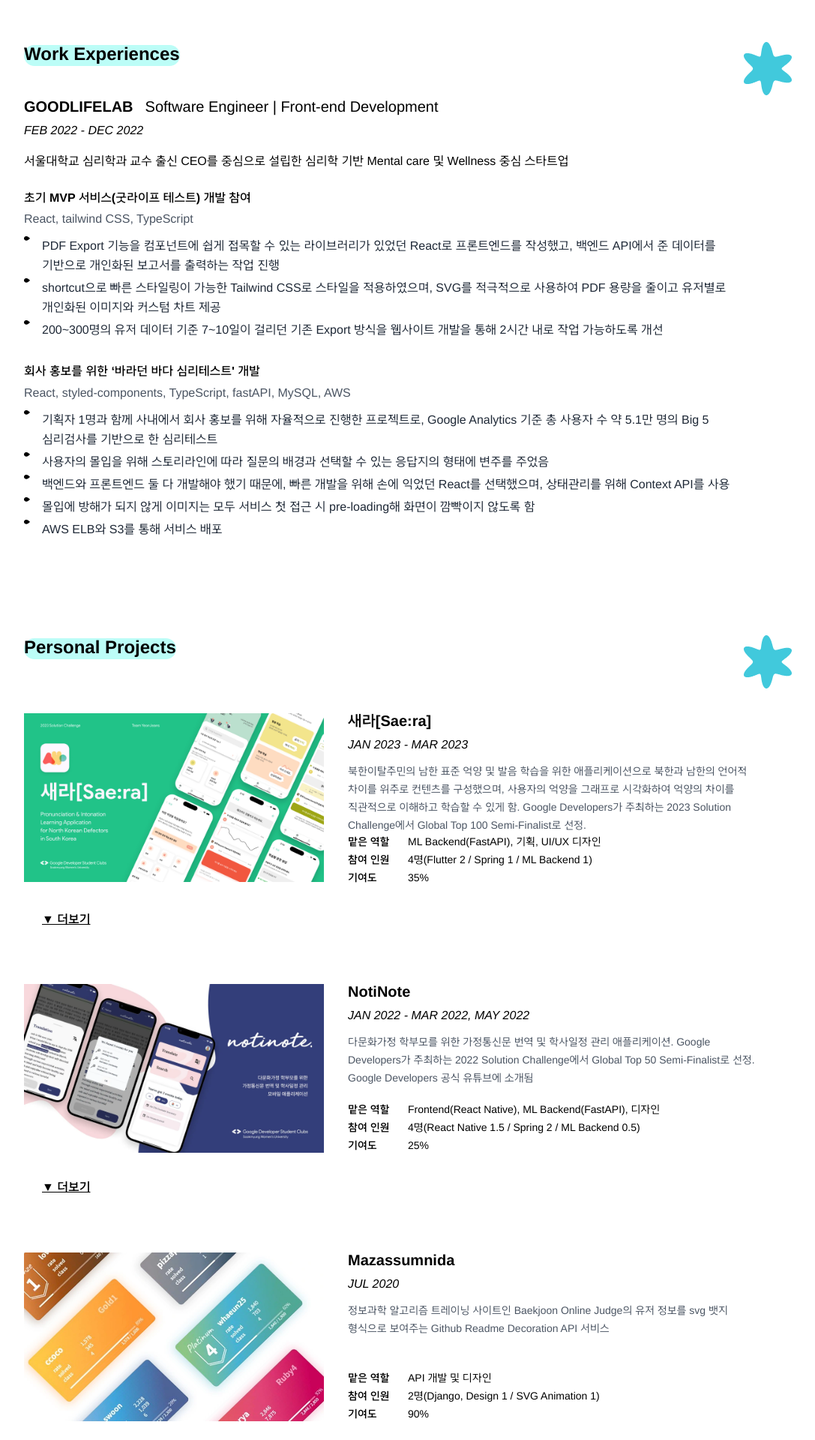
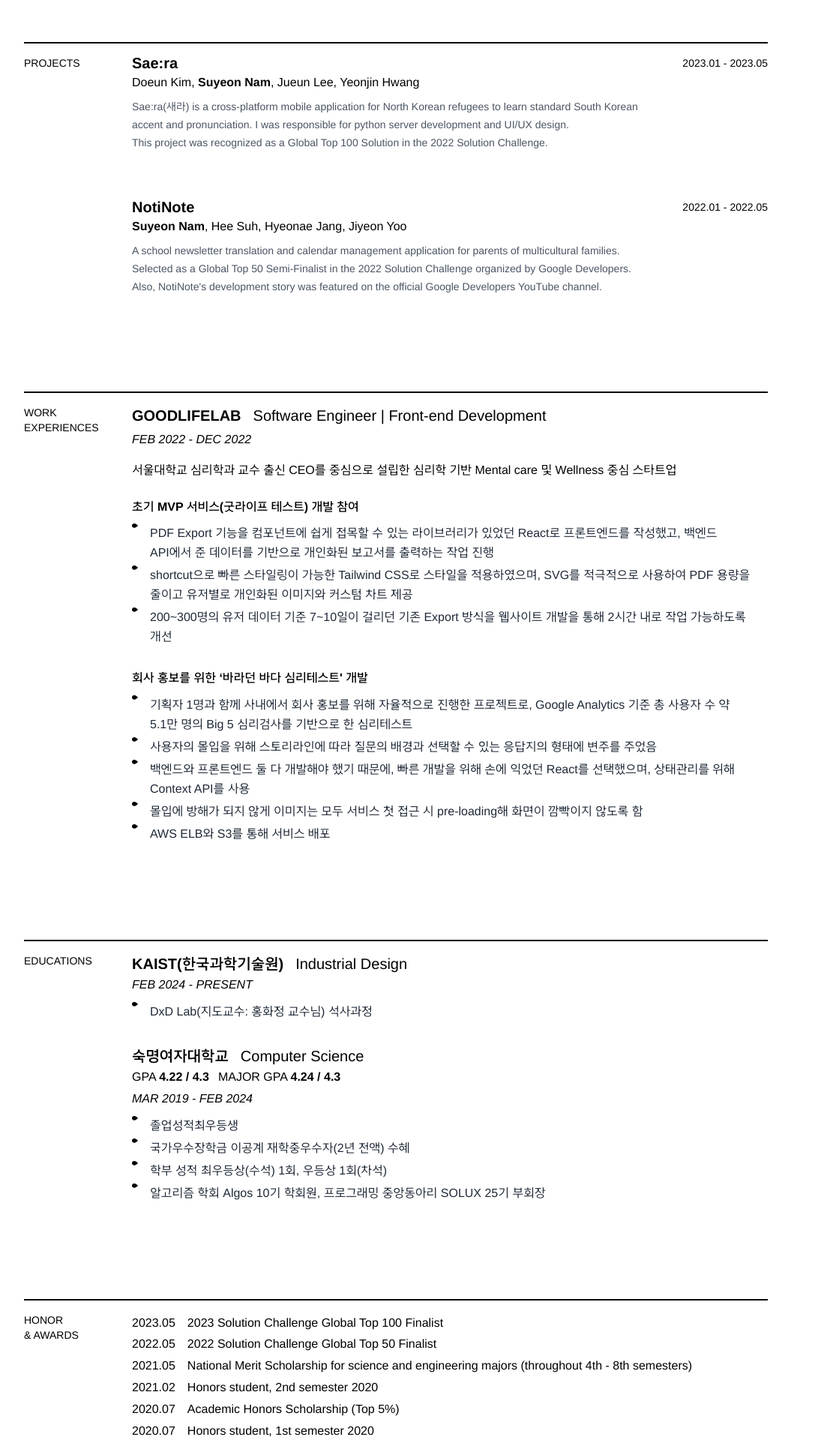
Before and after one commit to mori8/resume, a Next.js app: page / in a window 1280 px wide. Shown: the part 480-2400 px from the top of the page at 75% size, without its empty margins (112-1199 px from the left). Built offline with nearby package versions, Linux system fonts and the light colour scheme.

Commit message:
Implement: SectionWrapper

```diff
--- /dev/null
+++ b/components/molecules/SectionWrapper.tsx
@@ -0,0 +1,17 @@
+import React from "react";
+
+type Props = {
+  sectionTitle: string;
+  children: React.ReactNode;
+};
+
+export default function SectionWrapper({ sectionTitle, children }: Props) {
+  return (
+    <div className="border-t-2 border-t-black pt-4 flex flex-row gap-4">
+      <h2 className="text-sm font-medium leading-5 mb-10 whitespace-pre-wrap lg:w-32 flex-shrink-0">
+        {sectionTitle.toUpperCase()}
+      </h2>
+      <div>{children}</div>
+    </div>
+  );
+}
--- a/components/organisms/Educations.tsx
+++ b/components/organisms/Educations.tsx
@@ -1,14 +1,12 @@
 import * as React from "react";
 import HighlightedText from "../atoms/HighlightedText";
 import CustomLi from "../atoms/CustomLi";
+import SectionWrapper from "../molecules/SectionWrapper";
 import educations from "../../data/educations.json";
 
 export default function Educations() {
   return (
-    <section className="section-educations">
-      <HighlightedText backgroundSize="none" className="text-2xl mb-10">
-        Educations
-      </HighlightedText>
+    <SectionWrapper sectionTitle="Educations">
       <div className="flex flex-col gap-8">
         {educations.map((education, index) => (
           <div className="flex-1 flex flex-col">
@@ -41,6 +39,6 @@ export default function Educations() {
           </div>
         ))}
       </div>
-    </section>
+    </SectionWrapper>
   );
 }
--- a/components/organisms/Experiences.tsx
+++ b/components/organisms/Experiences.tsx
@@ -1,7 +1,7 @@
-import { useState } from "react";
 import HighlightedText from "../atoms/HighlightedText";
 import CustomLi from "../atoms/CustomLi";
 import experiences from "../../data/experiences.json";
+import SectionWrapper from "../molecules/SectionWrapper";
 import classNames from "classnames";
 
 export default function Experiences() {
@@ -31,11 +31,10 @@ export default function Experiences() {
         </div>
         <div className="flex flex-col gap-2">
           {projects.map((project, project_index) => {
-            const { title, description, techstack, screenshots } = project;
+            const { title, description } = project;
             return (
               <div key={`exp_${index}_p${project_index}`} className="">
                 <h4 className="mt-5 font-semibold">{title}</h4>
-                <p className="text-gray-600">{techstack.join(", ")}</p>
                 <ul className="ul-disc">
                   {description.map((desc, desc_index) => {
                     return (
@@ -54,13 +53,10 @@ export default function Experiences() {
   };
 
   return (
-    <section className="section-experiences">
-      <HighlightedText backgroundSize="none" className="text-2xl mb-10">
-        Work Experiences
-      </HighlightedText>
+    <SectionWrapper sectionTitle={`Work\nExperiences`}>
       {experiences.map((experience, index) => (
         <Experience key={`exp_${index}`} {...experience} index={index} />
       ))}
-    </section>
+    </SectionWrapper>
   );
 }
--- /dev/null
+++ b/components/organisms/HonorAndAwards.tsx
@@ -0,0 +1,18 @@
+import React from 'react'
+import SectionWrapper from '../molecules/SectionWrapper'
+import HonorAndAwardsData from '../../data/honor_and_awards.json'
+
+type Props = {}
+
+export default function HonorAndAwards({}: Props) {
+  return (
+    <SectionWrapper sectionTitle={`Honor\n& Awards`}>
+      {HonorAndAwardsData.map((award, index) => (
+        <div key={`award_${index}`} className="flex gap-4">
+          <span>{award.date}</span>
+          <span>{award.content}</span>
+        </div>
+      ))}
+    </SectionWrapper>
+  )
+}
--- a/components/organisms/Projects.tsx
+++ b/components/organisms/Projects.tsx
@@ -2,105 +2,54 @@ import * as React from "react";
 import { useState } from "react";
 import HighlightedText from "../atoms/HighlightedText";
 import ProjectInfo from "../atoms/ProjectInfo";
-import ThumbnailView from "../atoms/ThumbnailView";
-import ReferencesAnchorButton from "../molecules/ReferencesAnchorButton";
+import SectionWrapper from "../molecules/SectionWrapper";
 import projects from "../../data/projects.json";
 import classNames from "classnames";
 
 export default function Projects() {
-  const [isExpanded, setIsExpanded] = useState(
-    Array(projects.length).fill(false)
-  );
-
   const Project = (
     props: ProjectsProps & {
       index: number;
     }
   ) => {
-    const {
-      title,
-      imageURL,
-      description,
-      period,
-      myRoles,
-      teamMembers,
-      contributions,
-      responsibilities,
-      link,
-      references,
-      index,
-    } = props;
-
-    const ChangeIsExpanded = (index: number) => {
-      const newIsExpanded = [...isExpanded];
-      newIsExpanded[index] = !newIsExpanded[index];
-      setIsExpanded(newIsExpanded);
-    };
+    const { title, description, period, myRoles, teamMembers, link } = props;
 
     return (
       <div className="project-container">
         <div className="flex-1 flex flex-row gap-8">
-          <div className="">
-            <ThumbnailView imageURL={imageURL} type={"blog"} size="lg" />
-          </div>
           <div className="flex flex-col justify-between">
             <div className="flex-1">
-              <a href={link} target="_blank" className="hover:underline">
-                <h5 className="mb-2 font-bold text-xl leading-none">{title}</h5>
-              </a>
-              <div className="period mb-2">
-                <span>{period}</span>
+              <div className="flex flex-row justify-between text-sm">
+                <a href={link} target="_blank" className="hover:underline">
+                  <h5 className="mb-2 font-bold text-xl leading-none">
+                    {title}
+                  </h5>
+                </a>
+                <div className="mb-2">
+                  <span>{period}</span>
+                </div>
               </div>
-              <p className="text-sm text-gray-600 whitespace-pre-wrap leading-6">
+              <p className="mb-3 leading-none">
+                  {
+                    teamMembers.map((member, index) => (
+                      <span key={`team_member_${index}`}>
+                        <span className={
+                          classNames({
+                            "font-bold": member === "Suyeon Nam"
+                          })
+                        }>
+                        {member}
+                        </span>
+                        {index !== teamMembers.length - 1 && ", "}
+                      </span>
+                    ))
+
+                  }
+              </p>
+              <p className="text-sm text-gray-600 whitespace-pre-wrap leading-6 w-4/5">
                 {description}
               </p>
             </div>
-            <div className="text-sm flex flex-col gap-1">
-              <ProjectInfo type="맡은 역할" value={myRoles} />
-              <ProjectInfo type="참여 인원" value={teamMembers} />
-              <ProjectInfo type="기여도" value={contributions} />
-            </div>
-          </div>
-        </div>
-        <div className="mt-6 project-desc-wrapper bg-white">
-          <button
-            onClick={() => ChangeIsExpanded(index)}
-            className="font-bold underline px-6 py-2 w-full text-left"
-          >
-            {isExpanded[index] ? "▲ 접기" : "▼ 더보기"}
-          </button>
-          <div
-            className={classNames("px-6 pb-6", {
-              hidden: !isExpanded[index],
-            })}
-          >
-            <div className="project-desc-detail-wrapper">
-              <h4 className="font-bold mb-3">Key Responsibilities</h4>
-              <ul className="list-inside text-sm text-gray-600 leading-5">
-                {responsibilities.map((role, index) => (
-                  <li key={"role_" + index + "_" + role} className="mb-2">
-                    {role}
-                  </li>
-                ))}
-              </ul>
-            </div>
-            {props.references?.length !== 0 && (
-              <div className="project-desc-detail-wrapper">
-                <h4 className="font-bold mb-3">References</h4>
-                <div className="references-container mt-2">
-                  {props.references?.map((reference, index) => (
-                    <ReferencesAnchorButton
-                      key={`reference-${index}-${reference.title}`}
-                      title={reference.title}
-                      mainText={reference.mainText}
-                      imageURL={reference.imageURL}
-                      href={reference.href}
-                      type={reference.type}
-                    />
-                  ))}
-                </div>
-              </div>
-            )}
           </div>
         </div>
       </div>
@@ -108,15 +57,12 @@ export default function Projects() {
   };
 
   return (
-    <section className="section-projects">
-      <HighlightedText backgroundSize="none" className="text-2xl mb-10">
-        Personal Projects
-      </HighlightedText>
-      <div className="flex flex-col gap-16 mt-8">
+    <SectionWrapper sectionTitle="Projects">
+      <div className="flex flex-col gap-16">
         {projects.map((project, index) => (
           <Project {...project} key={"project_" + index} index={index} />
         ))}
       </div>
-    </section>
+    </SectionWrapper>
   );
 }
--- a/components/templates/ResumeTemplate.tsx
+++ b/components/templates/ResumeTemplate.tsx
@@ -5,7 +5,7 @@ import ResumeFooter from "../organisms/ResumeFooter";
 import Educations from "../organisms/Educations";
 import Experiences from "../organisms/Experiences";
 import Projects from "../organisms/Projects";
-import Communities from "../organisms/Communities";
+import HonorAndAwards from "../organisms/HonorAndAwards";
 import RoundedButtonWithHoverMessage from "../atoms/RoundedButtonWithHoverMessage";
 
 export interface IResumeTemplateProps {}
@@ -30,11 +30,10 @@ export default function ResumeTemplate(props: IResumeTemplateProps) {
         <ResumeHeader />
       </>
       <main className="flex flex-col gap-32 mt-24">
-        {/* TODO: 여기서 props로 json 전달 */}
+        <Projects />
         <Experiences />
-        <Projects />
-        <Communities />
         <Educations />
+        <HonorAndAwards />
       </main>
       <>
         <ResumeFooter />
--- /dev/null
+++ b/data/honor_and_awards.json
@@ -0,0 +1,34 @@
+[
+  {
+    "date": "2023.05",
+    "content": "2023 Solution Challenge Global Top 100 Finalist"
+  },
+  {
+    "date": "2022.05",
+    "content": "2022 Solution Challenge Global Top 50 Finalist"
+  },
+  {
+    "date": "2021.05",
+    "content": "National Merit Scholarship for science and engineering majors (throughout 4th - 8th semesters)"
+  },
+  {
+    "date": "2021.02",
+    "content": "Honors student, 2nd semester 2020"
+  },
+  {
+    "date": "2020.07",
+    "content": "Academic Honors Scholarship (Top 5%)"
+  },
+  {
+    "date": "2020.07",
+    "content": "Honors student, 1st semester 2020"
+  },
+  {
+    "date": "2020.01",
+    "content": "Academic Honors Scholarship (Top 5%)"
+  },
+  {
+    "date": "2019.07",
+    "content": "Academic Honors Scholarship (Top 10%)"
+  }
+]
--- a/data/projects.json
+++ b/data/projects.json
@@ -1,11 +1,12 @@
 [
   {
-    "title": "새라[Sae:ra]",
-    "imageURL": "/images/project-saera.webp",
-    "period": "JAN 2023 - MAR 2023",
-    "description": "북한이탈주민의 남한 표준 억양 및 발음 학습을 위한 애플리케이션으로 북한과 남한의 언어적 차이를 위주로 컨텐츠를 구성했으며, 사용자의 억양을 그래프로 시각화하여 억양의 차이를 직관적으로 이해하고 학습할 수 있게 함. Google Developers가 주최하는 2023 Solution Challenge에서 Global Top 100 Semi-Finalist로 선정.",
+    "title": "Sae:ra",
+    "imageURL": "",
+    "period": "2023.01 - 2023.05",
+    "description": "Sae:ra(새라) is a cross-platform mobile application for North Korean refugees to learn standard South Korean accent and pronunciation. I was responsible for python server development and UI/UX design.\nThis project was recognized as a Global Top 100 Solution in the 2022 Solution Challenge.",
     "myRoles": "ML Backend(FastAPI), 기획, UI/UX 디자인",
-    "teamMembers": "4명(Flutter 2 / Spring 1 / ML Backend 1)",
+    "teamMembers": ["Doeun Kim", "Suyeon Nam", "Jueun Lee", "Yeonjin Hwang"],
+    "highlightOnTeamMembers": 1,
     "contributions": "35%",
     "responsibilities": [
       "ML 모델 사용과 문장 간 유사도 계산, 데이터 가공 등을 위한 Python 서버 (FastAPI) 개발",
@@ -14,24 +15,27 @@
       "보안을 위해 매 통신 시 스프링 서버와 Access-Token을 통해 인증",
       "더 나은 사용자 경험을 위해 컴포넌트 배치와 형태에 통일감을 주고, 애니메이션이나 알림음 등의 유저 피드백을 적극적으로 활용한 UI를 디자인"
     ],
-    "link": "https://github.com/YeonJeans",
-    "references": [
+    "links": [
       {
-        "title": "Saera - GDSC Solution Challenge 2023",
-        "mainText": "Saera(새라) is a pronunciation & intonation Learning application for North Korean defectors in South Korea. We built our project with Google technologies like Flutter and GCP, and visualize intonation through models in Tensorflow Hub.",
-        "imageURL": "/images/project-saera.webp",
-        "href": "https://www.youtube.com/watch?v=zmuxz9bldj4",
-        "type": "youtube"
+        "icon": "github",
+        "title": "GitHub",
+        "href": "https://github.com/YeonJeans"
+      },
+      {
+        "icon": "youtube",
+        "title": "Demo Video",
+        "href": "https://www.youtube.com/watch?v=zmuxz9bldj4"
       }
     ]
   },
   {
     "title": "NotiNote",
-    "imageURL": "/images/project-notinote.webp",
-    "period": "JAN 2022 - MAR 2022, MAY 2022",
-    "description": "다문화가정 학부모를 위한 가정통신문 번역 및 학사일정 관리 애플리케이션. Google Developers가 주최하는 2022 Solution Challenge에서 Global Top 50 Semi-Finalist로 선정. Google Developers 공식 유튜브에 소개됨",
+    "imageURL": "",
+    "period": "2022.01 - 2022.05",
+    "description": "A school newsletter translation and calendar management application for parents of multicultural families. Selected as a Global Top 50 Semi-Finalist in the 2022 Solution Challenge organized by Google Developers. Also, NotiNote's development story was featured on the official Google Developers YouTube channel.",
     "myRoles": "Frontend(React Native), ML Backend(FastAPI), 디자인",
-    "teamMembers": "4명(React Native 1.5 / Spring 2 / ML Backend 0.5)",
+    "teamMembers": ["Suyeon Nam", "Hee Suh", "Hyeonae Jang", "Jiyeon Yoo"],
+    "highlightOnTeamMembers": 0,
     "contributions": "25%",
     "responsibilities": [
       "인트로 화면과 홈 화면, 검색 화면 디자인 및 구현",
@@ -40,45 +44,34 @@
       "HuggingFace Accelerated Inference API 사용을 위한 FastAPI 서버 구축 및 Heroku 배포",
       "Googler의 멘토링 피드백을 반영한 UX 개선 및 QA ML 모델을 도입해 날짜-이벤트 매칭 기능의 한계 개선(이벤트 추출 성능 평가 결과 정확도 84.6%)"
     ],
-    "link": "https://github.com/dsc-sookmyung/2022-Answer-SolutionChallenge",
+    "links": [
+      {
+        "icon": "github",
+        "title": "GitHub",
+        "href": "https://github.com/YeonJeans"
+      },
+      {
+        "icon": "youtube",
+        "title": "Demo Video",
+        "href": "https://www.youtube.com/watch?v=zmuxz9bldj4"
+      },
+      {
+        "icon": "youtube",
+        "title": "Interview with Google",
+        "href": "https://www.youtube.com/watch?v=zmuxz9bldj4"
+      }
+    ],
     "references": [
       {
-        "title": "NotiNote의 2022 Solution Challenge Global Top 50 진출기 - (1)",
-        "mainText": "2편이 너무 늦은 점 죄송합니다. 한때 파워블로거가 꿈이었는데 이정도 업데이트 속도라면 빠르게 꿈을 접길 잘했네요. 2편에서는 Top 50 세미 파이널 진출 이후부터 Top 10 결과 발표까지의 이야기를 다룹니다. 솔루션 챌린지가 무슨 대회인지 궁금하신 분들은 아래 '더보기' 클릭 고고",
-        "imageURL": "/images/project-notinote.webp",
-        "href": "https://cocosy.tistory.com/84",
-        "type": "blog"
-      },
-      {
-        "title": "NotiNote의 2022 Solution Challenge Global Top 50 진출기 - (2)",
-        "mainText": "이 글은 (1)과 (2)로 나누어집니다. 🤨 잠깐, Solution Challenge가 무엇인가요? 2022 Solution Challenge | Google Developers Solve for one or more of the United Nations 17 Sustainable Development Goals using Google technology.",
-        "imageURL": "/images/project-notinote-2.webp",
-        "href": "https://cocosy.tistory.com/85",
-        "type": "blog"
-      },
-      {
-        "title": "[Top 50] NotiNote - 2022 Solution Challenge",
-        "mainText": "NotiNote is a specialized app service that helps multicultural parents easily manage their children's school schedules by translating school newsletter and adding automatically detected school events to the calendar.",
-        "imageURL": "/images/youtube-notinote.webp",
-        "href": "https://www.youtube.com/watch?v=1F9g3U792G8",
-        "type": "youtube"
+        "name": "GitHub",
+        "url": "https://github.com/dsc-sookmyung/2022-Answer-SolutionChallenge"
+      }, {
+        "name": "Demo Video (YouTube)",
+        "url": "https://www.youtube.com/watch?v=1F9g3U792G8"
+      }, {
+        "name": "Interview with Google Developers Community (YouTube)",
+        "url": "https://www.youtube.com/watch?v=CMN0rd1-uOM"
       }
     ]
-  },
-  {
-    "title": "Mazassumnida",
-    "imageURL": "/images/project-mazassumnida.webp",
-    "period": "JUL 2020",
-    "description": "정보과학 알고리즘 트레이닝 사이트인 Baekjoon Online Judge의 유저 정보를 svg 뱃지 형식으로 보여주는 Github Readme Decoration API 서비스",
-    "myRoles": "API 개발 및 디자인",
-    "teamMembers": "2명(Django, Design 1 / SVG Animation 1)",
-    "contributions": "90%",
-    "responsibilities": [
-      "Django에서 Query String으로 전달받은 username으로 solved.ac API서버에 유저 정보를 요청하여 받아온 정보를 바탕으로 XML을 작성하여 SVG 뱃지 생성",
-      "GitHub 내에서 8천 명 이상의 유저가 사용 중(code results 검색 결과)",
-      "첫 공개 이후 지속적으로 테마 업데이트 및 유지보수하며 사용자 수를 꾸준히 늘려가고 있음"
-    ],
-    "link": "https://github.com/mazassumnida/mazassumnida",
-    "references": []
   }
 ]
--- a/types/type.d.ts
+++ b/types/type.d.ts
@@ -49,7 +49,7 @@ interface ProjectsProps {
   period: string;
   description: string;
   myRoles: string,
-  teamMembers: string,
+  teamMembers: string[],
   contributions: string,
   responsibilities: string[];
   link: string,
```
